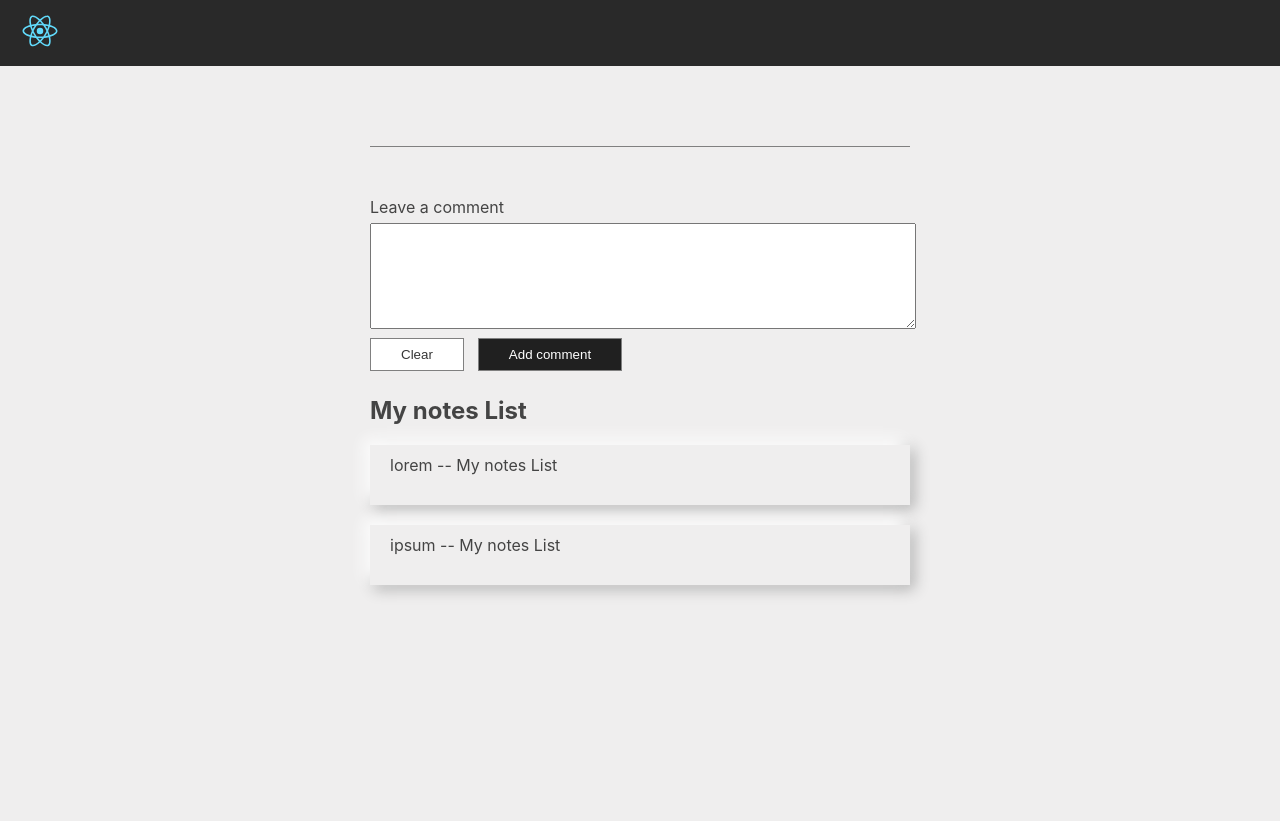
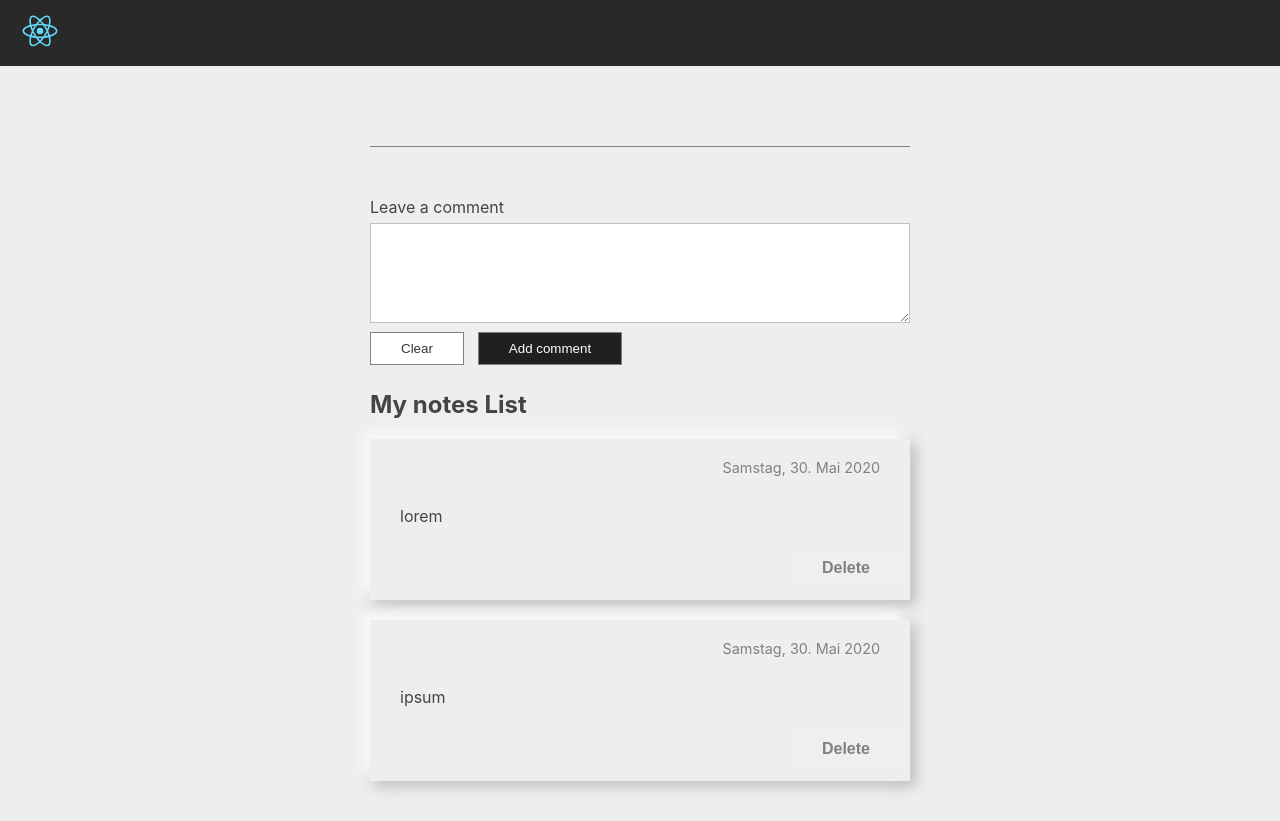
Before and after one commit to motokikasai/react-redux-blog-comments, a React (Create React App) app: page /1 in a window 1280 px wide. Before the commit the page ends 800 px from the top, so only its background shows below. Built offline with nearby package versions, Linux system fonts and the light colour scheme; the HTML template or start-up script is replaced by a standard one.

Commit message:
Implement comment functionality with React-Redux way

```diff
--- a/src/App.css
+++ b/src/App.css
@@ -36,7 +36,8 @@ ul {
 li {
   /* border: 1px solid rgb(223, 223, 223); */
   box-shadow: -6px -6px 14px white, 4px 4px 14px rgb(173, 173, 173);
-  padding: 10px 20px 30px 20px;
+  /* padding: 10px 20px 30px 20px; */
+  padding: 10px;
   margin: 20px 0px;
   transition: 0.1s;
 }
@@ -53,7 +54,11 @@ li:hover {
 .blog-title {
   font-size: 1.3rem;
   font-weight: bold;
-  padding: 10px 0px;
+  padding: 10px 20px;
+}
+
+.snippet-body {
+  padding: 0px 20px 30px 20px;
 }
 
 .blog-content {
@@ -69,6 +74,9 @@ li:hover {
 textarea {
   width: 100%;
   height: 100px;
+  padding: 10px;
+  box-sizing: border-box;
+  border-color: rgb(192, 192, 192);
 }
 
 button {
@@ -88,3 +96,28 @@ button {
   background: rgb(32, 32, 32);
   color: white;
 }
+
+.delete-cmt,
+.time-stamp {
+  display: flex;
+  flex-direction: column;
+}
+
+.time-stamp-output {
+  align-self: flex-end;
+  padding: 10px 20px 10px 10px;
+  font-size: 0.9rem;
+  color: gray;
+}
+
+.comment-body {
+  padding: 20px;
+}
+
+.delete-cmt-btn {
+  align-self: flex-end;
+  border: none;
+  color: gray;
+  font-size: 1rem;
+  font-weight: bold;
+}
--- a/src/components/blog/index.js
+++ b/src/components/blog/index.js
@@ -26,6 +26,17 @@ class Blog extends Component {
 
   submitHandler = (e) => {
     e.preventDefault();
+
+    if (!this.state.commentInput.trim()) {
+      return false;
+    }
+
+    console.log("clicked!");
+    this.props.addNewComment(this.state.commentInput);
+
+    this.setState({
+      commentInput: "",
+    });
   };
 
   render() {
@@ -92,4 +103,4 @@ const mapDispatchToProps = (dispatch) => {
   };
 };
 
-export default connect(/* mapStateToProps, */ mapDispatchToProps)(Blog);
+export default connect(null, mapDispatchToProps)(Blog);
--- a/src/components/comments/index.js
+++ b/src/components/comments/index.js
@@ -8,8 +8,8 @@ class Comments extends Component {
         <h1>{this.props.title}</h1>
 
         <ul>
-          {this.props.commentsListData.map((item) => {
-            return <li key={item}>{item}</li>;
+          {this.props.commentsListData.map((item, i) => {
+            return <li key={i}>{item}</li>;
           })}
         </ul>
       </div>
@@ -17,13 +17,35 @@ class Comments extends Component {
   }
 }
 
+const timeStamp = () => {
+  const event = new Date();
+  const options = {
+    weekday: "long",
+    year: "numeric",
+    month: "long",
+    day: "numeric",
+  };
+
+  return event.toLocaleDateString("de-DE", options);
+};
+
 const mapStateToProps = (state, ownProps) => {
-  console.log(ownProps);
-
   return {
     // commentsListData: state.comments
     commentsListData: state.comments.map((comment) => {
-      return `${comment} -- ${ownProps.title}`;
+      return (
+        <>
+          <div className="time-stamp">
+            <div className="time-stamp-output">{timeStamp()}</div>
+          </div>
+          <div className="comment-body">{comment}</div>
+          <div className="delete-cmt">
+            <button className="delete-cmt-btn">Delete</button>
+          </div>
+        </>
+      );
+
+      // `${comment} -- ${ownProps.title}`;
     }),
   };
 };
```
